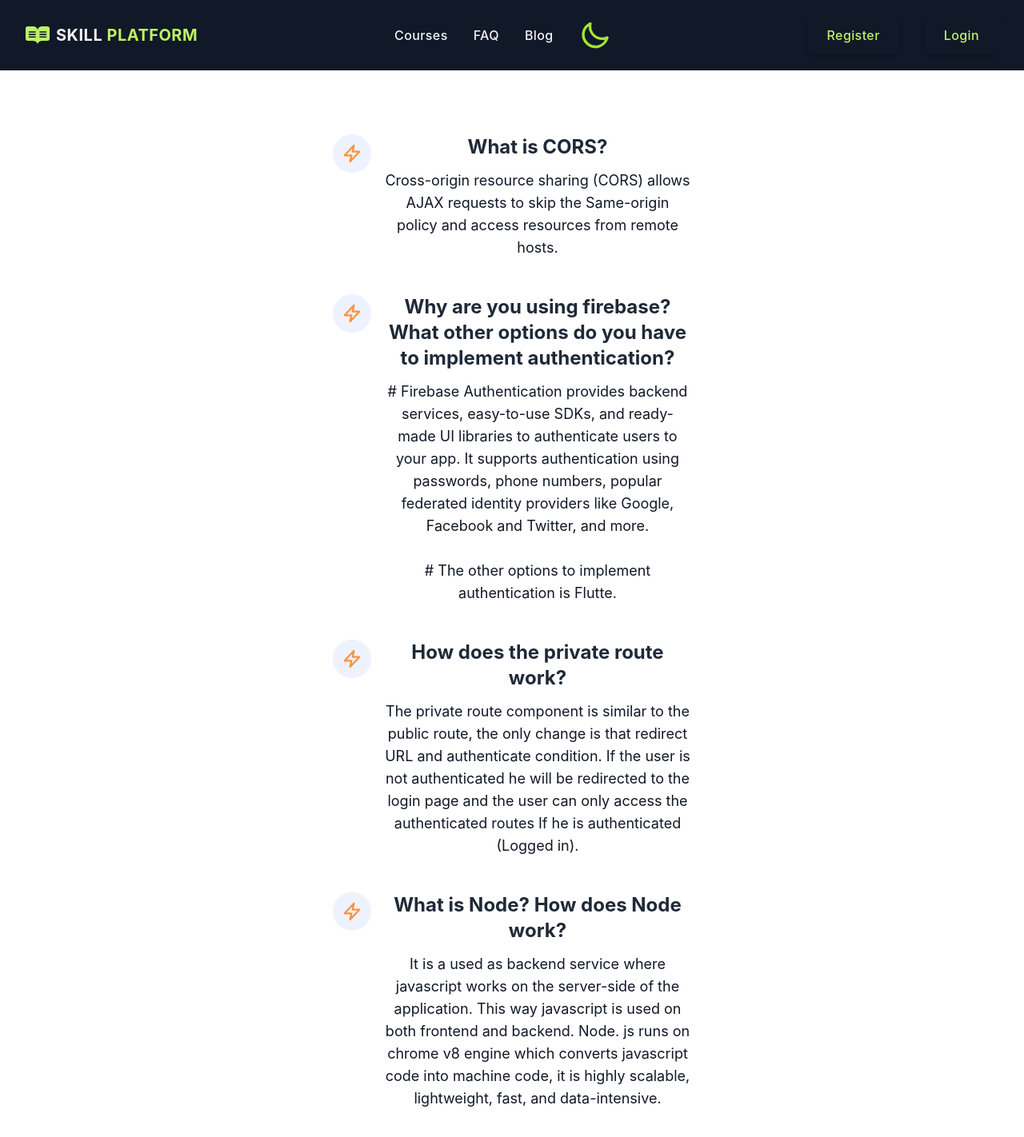
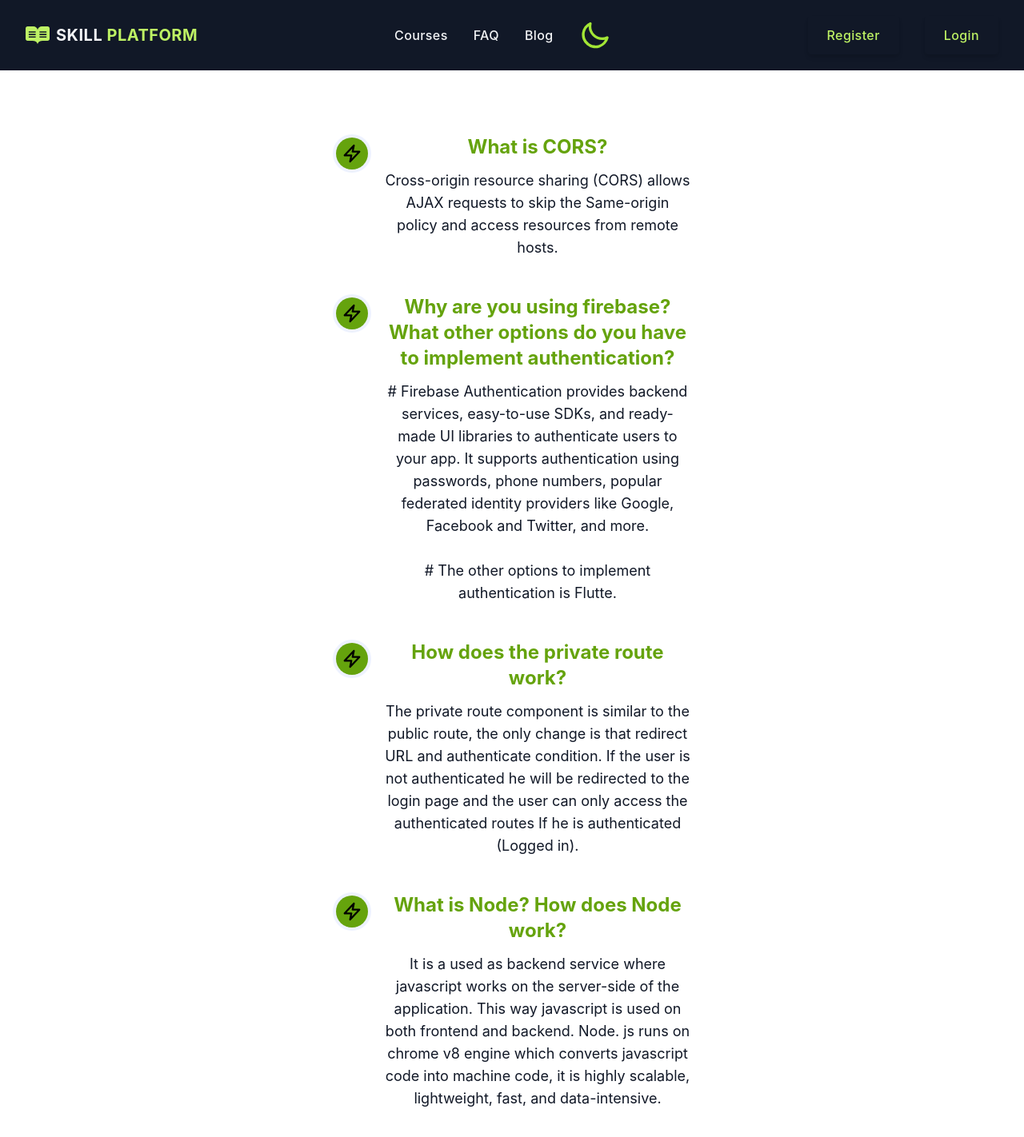
Before and after one commit to sajib63/skill-plartform, a React (Create React App) app: page /blog in a window 1280 px wide. Shown: the top 1422 px of the page at 80% size. Built offline with nearby package versions, Linux system fonts and the light colour scheme; no server answers.

Commit message:
adding some style

```diff
--- a/src/Components/Blog/Blog.js
+++ b/src/Components/Blog/Blog.js
@@ -6,11 +6,12 @@ const Blog = () => {
     return (
         <div className="px-4 py-16 mx-auto sm:max-w-xl md:max-w-full lg:max-w-screen-xl md:px-10 lg:px-4 lg:py-20">
         <div className="grid max-w-screen-lg gap-8 row-gap-10 mx-auto">
-          <div className="flex flex-col max-w-md sm:mx-auto sm:flex-row">
+
+          <div className="flex flex-col max-w-md sm:mx-auto sm:flex-row ">
             <div className="mr-4">
               <div className="flex items-center justify-center w-12 h-12 mb-4 rounded-full bg-indigo-50">
                 <svg
-                  className="w-10 h-10 text-orange-400"
+                  className="w-10 h-10 bg-lime-600 rounded-full text-black"
                   stroke="currentColor"
                   viewBox="0 0 52 52"
                 >
@@ -25,17 +26,20 @@ const Blog = () => {
               </div>
             </div>
             <div>
-              <h6 className="mb-3 text-xl lg:text-2xl font-bold leading-5">What is CORS?</h6>
+              <h6 className="mb-3 text-xl lg:text-2xl font-bold leading-5 text-lime-600">What is CORS?</h6>
               <p className="mb-3 text-md lg:text-lg text-gray-900">
               Cross-origin resource sharing (CORS) allows AJAX requests to skip the Same-origin policy and access resources from remote hosts.
               </p>
             </div>
           </div>
+
+
+
           <div className="flex flex-col max-w-md sm:mx-auto sm:flex-row">
             <div className="mr-4">
               <div className="flex items-center justify-center w-12 h-12 mb-4 rounded-full bg-indigo-50">
                 <svg
-                  className="w-10 h-10 text-orange-400"
+                  className="w-10 h-10 bg-lime-600 rounded-full text-black"
                   stroke="currentColor"
                   viewBox="0 0 52 52"
                 >
@@ -50,7 +54,7 @@ const Blog = () => {
               </div>
             </div>
             <div>
-              <h6 className="mb-3 text-xl lg:text-2xl font-bold leading-5">
+              <h6 className="mb-3 text-xl lg:text-2xl font-bold leading-5 text-lime-600">
               Why are you using firebase? What other options do you have to implement authentication?
               </h6>
               <p className="mb-3 text-md lg:text-lg text-gray-900">
@@ -67,7 +71,7 @@ const Blog = () => {
             <div className="mr-4">
               <div className="flex items-center justify-center w-12 h-12 mb-4 rounded-full bg-indigo-50">
                 <svg
-                  className="w-10 h-10 text-orange-400"
+                  className="w-10 h-10 bg-lime-600 rounded-full text-black"
                   stroke="currentColor"
                   viewBox="0 0 52 52"
                 >
@@ -82,7 +86,7 @@ const Blog = () => {
               </div>
             </div>
             <div>
-              <h6 className="mb-3 text-xl lg:text-2xl font-bold leading-5">
+              <h6 className="mb-3 text-xl lg:text-2xl font-bold leading-5 text-lime-600">
               How does the private route work?
               </h6>
               <p className="mb-3 text-md lg:text-lg text-gray-900">
@@ -94,7 +98,7 @@ const Blog = () => {
             <div className="mr-4">
               <div className="flex items-center justify-center w-12 h-12 mb-4 rounded-full bg-indigo-50">
                 <svg
-                  className="w-10 h-10 text-orange-400"
+                  className="w-10 h-10 bg-lime-600 rounded-full text-black"
                   stroke="currentColor"
                   viewBox="0 0 52 52"
                 >
@@ -109,7 +113,7 @@ const Blog = () => {
               </div>
             </div>
             <div>
-              <h6 className="mb-3 text-xl lg:text-2xl font-bold leading-5">
+              <h6 className="mb-3 text-xl lg:text-2xl font-bold leading-5 text-lime-600">
                What is Node? How does Node work?
               </h6>
               <p className="mb-3 text-md lg:text-lg text-gray-900">
```
Also changed, not shown: src/Components/Details/Details.js (+4 -3 lines).
